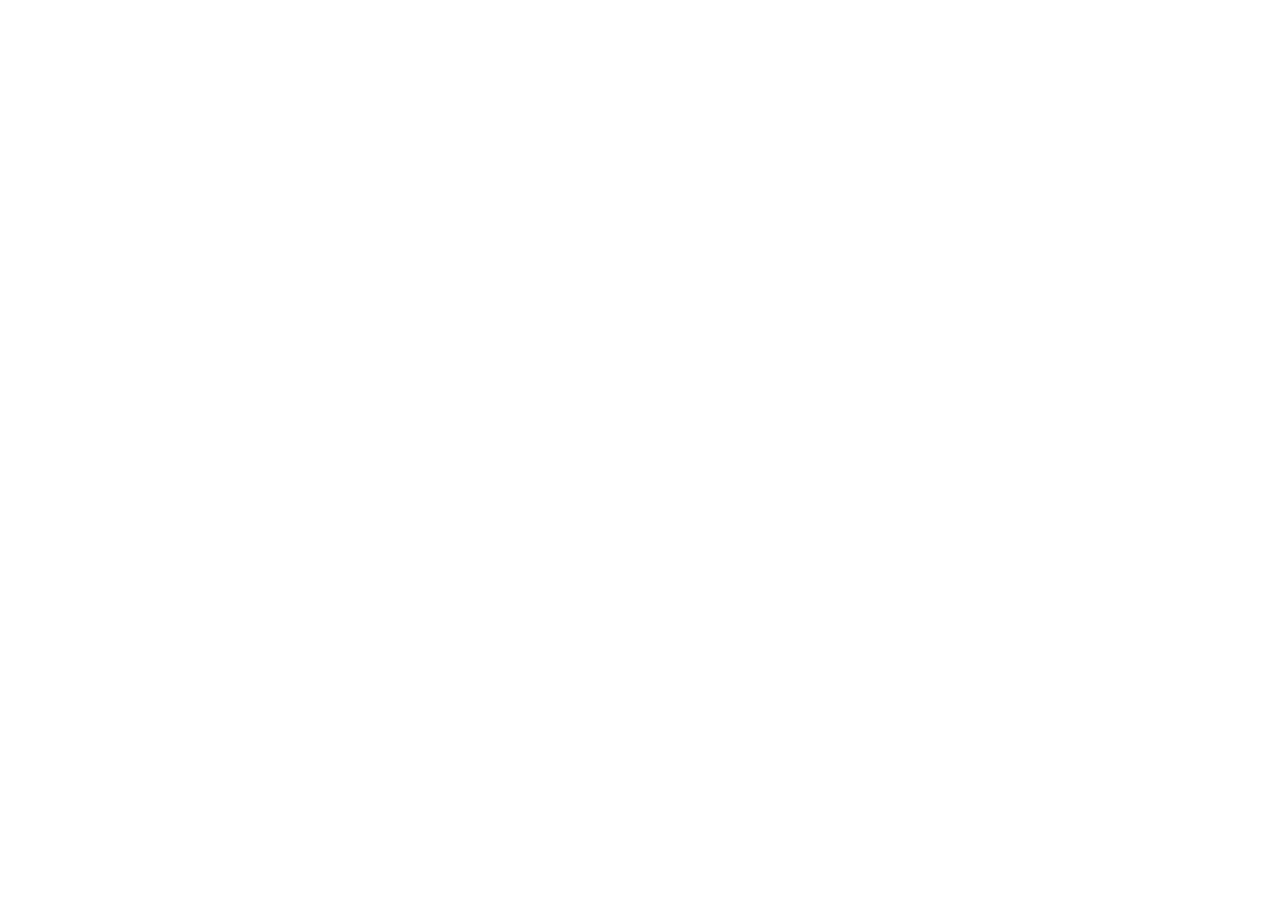
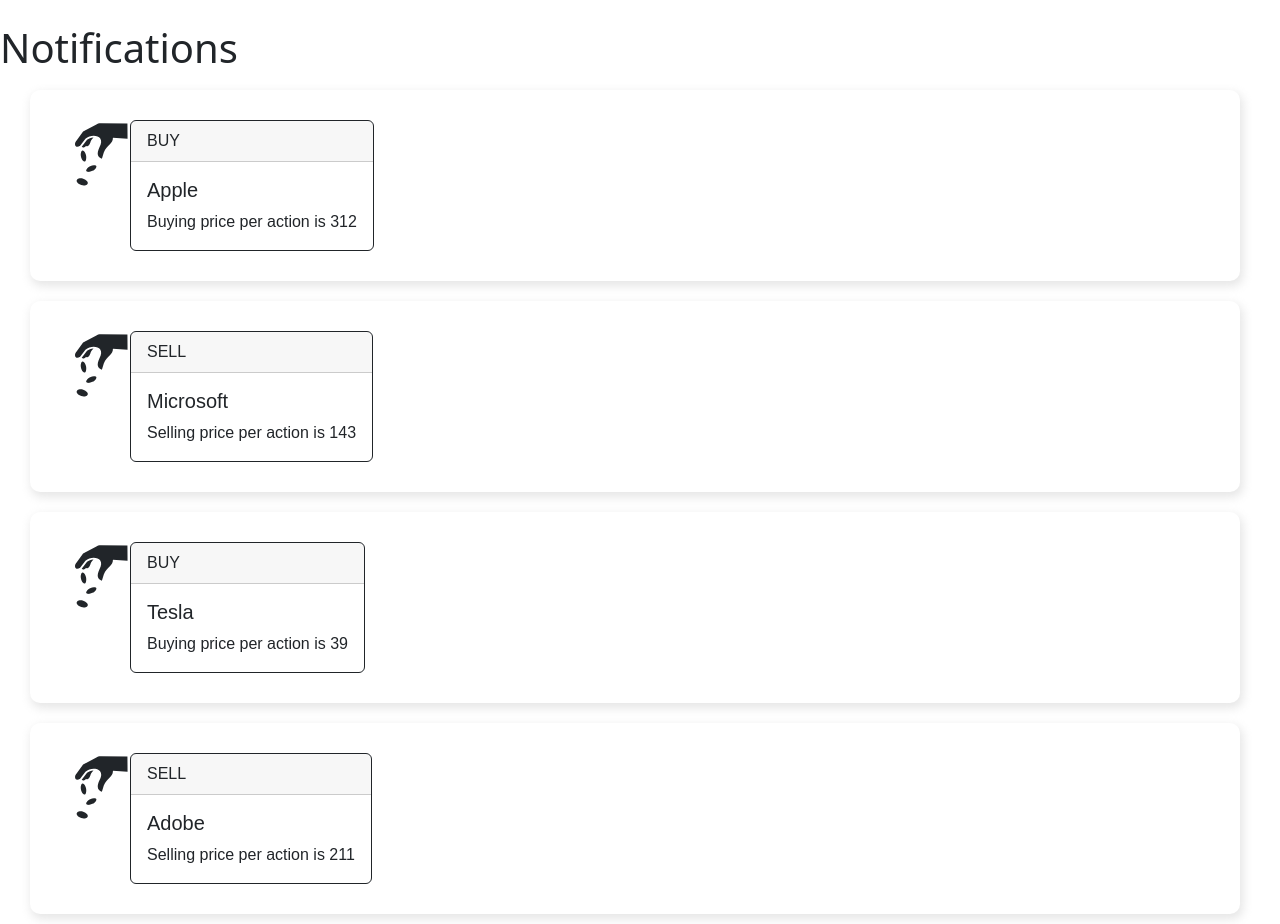
Before and after one commit to andrearoota/SoftwareEngineeringProject, a React (Create React App) app in the folder frontend/: page /app/notifications in a window 1280 px wide. Before the commit the page ends 800 px from the top, so only its background shows below. Built offline with nearby package versions, Linux system fonts and the light colour scheme; the HTML template or start-up script is replaced by a standard one.

Commit message:
Notifications page
notification page and components

```diff
--- a/frontend/package.json
+++ b/frontend/package.json
@@ -10,6 +10,7 @@
     "react": "^18.2.0",
     "react-bootstrap": "^2.7.0",
     "react-dom": "^18.2.0",
+    "react-icons": "^4.7.1",
     "react-router-dom": "^6.4.3",
     "react-scripts": "5.0.1",
     "recharts": "^2.2.0",
--- /dev/null
+++ b/frontend/src/components/Notification.css
@@ -0,0 +1,17 @@
+
+.notification {
+    display: flex;
+    justify-content: start;
+    flex: 6;
+    padding: 30px;
+    -webkit-box-shadow: 2px 4px 10px 1px rgba(0, 0, 0, 0.47);
+    box-shadow: 2px 4px 10px 1px rgba(201, 201, 201, 0.47);
+    border-radius: 10px;
+    height: fit-content;
+
+}
+
+.center{
+    justify-self: center;
+
+}
--- /dev/null
+++ b/frontend/src/components/Notification.jsx
@@ -0,0 +1,41 @@
+import React from 'react'
+import Card from 'react-bootstrap/Card'
+import { GiPayMoney } from "react-icons/gi";
+import './Notification.css'
+function Notification({prop}) {
+    let data;
+
+
+    switch(prop.type){
+        case "buy":
+            data = {
+                title: "BUY",
+                body: "Buying "
+            };
+            break;
+        case "sell":
+            data = {
+                title: "SELL",
+                body: "Selling "
+            };
+            break;
+    }
+  return (
+    <div className='notification'>
+        <GiPayMoney size={70} />
+        <div className='center'>
+        <Card border="dark">
+        <Card.Header>{data.title}</Card.Header>
+        <Card.Body>
+          <Card.Title>{prop.stock_name}</Card.Title>
+          <Card.Text>
+           {data.body} price per action is {prop.price}
+          </Card.Text>
+        </Card.Body>
+        </Card>
+        </div>
+    </div>
+  )
+}
+
+export default Notification;
--- a/frontend/src/index.css
+++ b/frontend/src/index.css
@@ -1,3 +1,5 @@
+
+
 body {
   margin: 0;
   font-family: -apple-system, BlinkMacSystemFont, 'Segoe UI', 'Roboto', 'Oxygen',
--- /dev/null
+++ b/frontend/src/pages/NotificationsPage.css
@@ -0,0 +1,14 @@
+.home {
+    display: flex;
+}
+
+.homeContainer {
+    flex: 6;
+}
+
+.notifications {
+  display: flex;
+  padding: 10px;
+  gap: 40px;
+  height: fit-content;
+}
--- a/frontend/src/pages/NotificationsPage.jsx
+++ b/frontend/src/pages/NotificationsPage.jsx
@@ -1,4 +1,40 @@
 import React from 'react';
+import Notification from '../components/Notification';
+import "./NotificationsPage.css";
+
+
+const notifications=[
+    {
+        type: "buy",
+        stock_name: 'Apple',
+        user_id: 1,
+        price: "312"
+
+    },
+
+    {
+        type: "sell",
+        stock_name: 'Microsoft',
+        user_id: 1,
+        price: "143"
+
+    },
+    {
+        type: "buy",
+        stock_name: 'Tesla',
+        user_id: 1,
+        price: "39"
+
+    },
+    {
+        type: "sell",
+        stock_name: 'Adobe',
+        user_id: 1,
+        price: "211"
+
+    },
+
+  ];
 
 class NotificationsPage extends React.Component {
     constructor(props){
@@ -6,9 +42,24 @@
     }
 
     render(){
-        return <div>
+        return (
+        <div>
             <button onClick={this.props.apriMenu} className='menu'><i className='fas fa-bars'/></button>
-        </div>;
+
+            <h1>Notifications</h1>
+            <div className='home'>
+            <div className='homeContainer'>
+
+                {notifications.map((item)=>(
+                    <div className='notifications'>
+                  <Notification prop={item}/>
+
+                  </div>
+                ))}
+
+              </div>
+              </div>
+        </div>);
     }
 }
 
```
Also changed, not shown: frontend/tailwind.config.js (added, +8 -0 lines), 1 other file (tests, documents, lock files or other folders).
